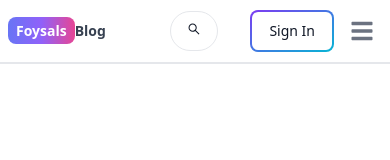
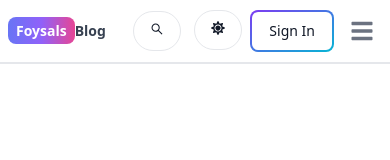
Before and after one commit to FoysalAhammed/Mernstack-Blog, a React (Vite) app in the folder client/: page / in a window 390 px wide. Shown: the top 160 px of the page. Built offline with nearby package versions, Linux system fonts and the light colour scheme; no server answers.

Commit message:
second messages

```diff
--- a/client/src/components/Header.jsx
+++ b/client/src/components/Header.jsx
@@ -74,7 +74,7 @@ export default function Header() {
       </Button>
       <div className='flex gap-2 md:order-2'>
         <Button
-          className='w-12 h-10 hidden sm:inline'
+          className='w-12 h-10  sm:inline'
           color='gray'
           pill
           onClick={() => dispatch(toggleTheme())}
```
